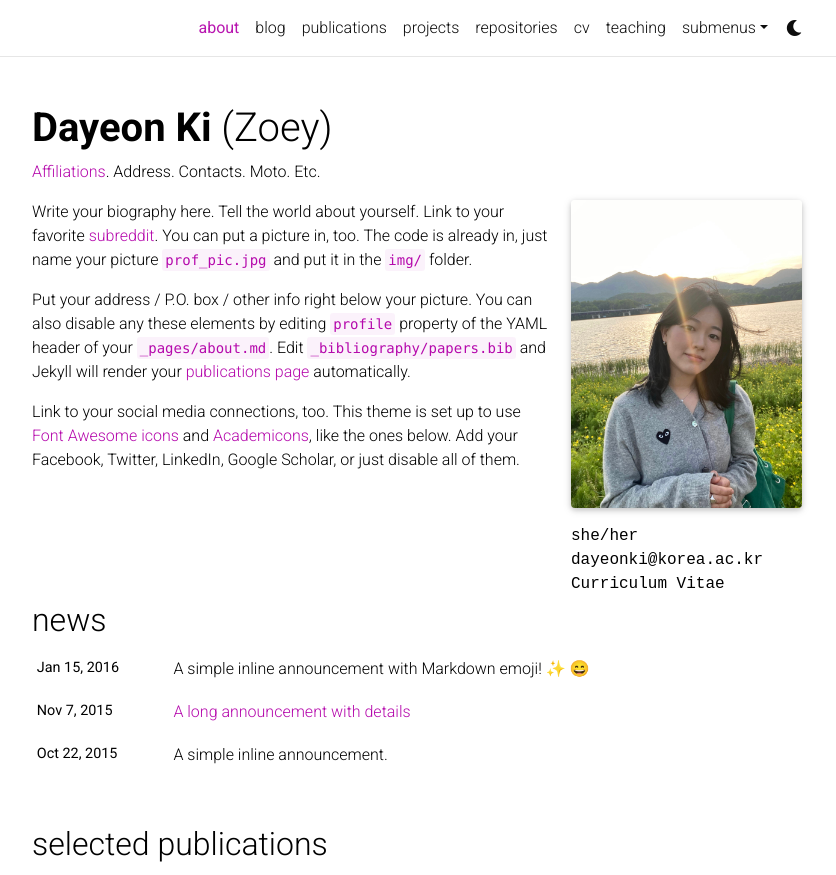
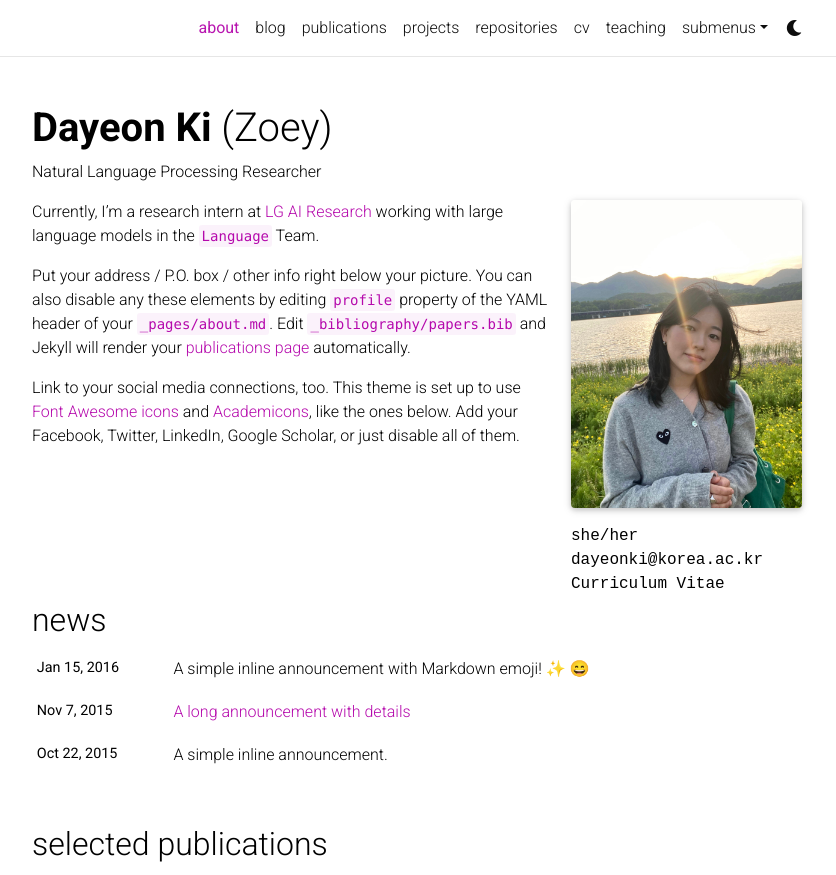
Before and after one commit to kizoey/kizoey.github.io, a Jekyll site: the page built from _pages/about.md, in a window 1280 px wide and 1165 px high, cut to the strip 0-875 px from the top of the window. Shown: the whole strip, without its empty margins (223-1059 px from the left). Built offline with Jekyll 4.4.1, drawn with Linux system fonts in a browser that asks for light colours; full-size pictures stand in for the smaller copies a plugin makes; emoji names are drawn with the system emoji font; comment, search, counter and statistics services are not loaded; a style sheet for code colours, icons or effects is not loaded.

Commit message:
Update about.md

```diff
--- a/_pages/about.md
+++ b/_pages/about.md
@@ -2,7 +2,7 @@
 layout: about
 title: about
 permalink: /
-subtitle: <a href='#'>Affiliations</a>. Address. Contacts. Moto. Etc.
+subtitle: Natural Language Processing Researcher
 
 profile:
   align: right
@@ -18,7 +18,7 @@ selected_papers: true # includes a list of papers marked as "selected={true}"
 social: true  # includes social icons at the bottom of the page
 ---
 
-Write your biography here. Tell the world about yourself. Link to your favorite [subreddit](http://reddit.com). You can put a picture in, too. The code is already in, just name your picture `prof_pic.jpg` and put it in the `img/` folder.
+Currently, I'm a research intern at [LG AI Research](https://www.lgresearch.ai/kor/) working with large language models in the `Language` Team.
 
 Put your address / P.O. box / other info right below your picture. You can also disable any these elements by editing `profile` property of the YAML header of your `_pages/about.md`. Edit `_bibliography/papers.bib` and Jekyll will render your [publications page](/al-folio/publications/) automatically.
 
```
